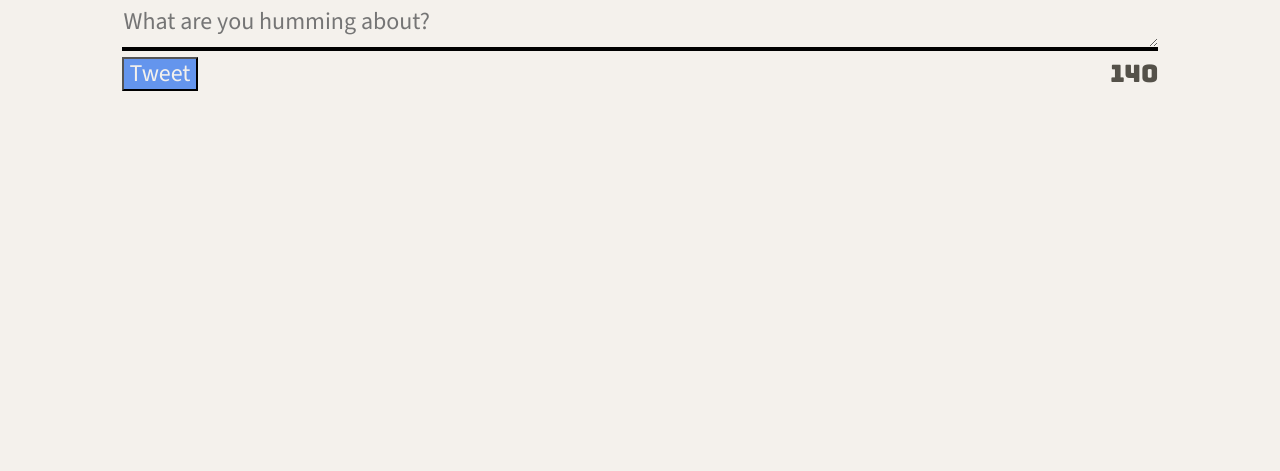
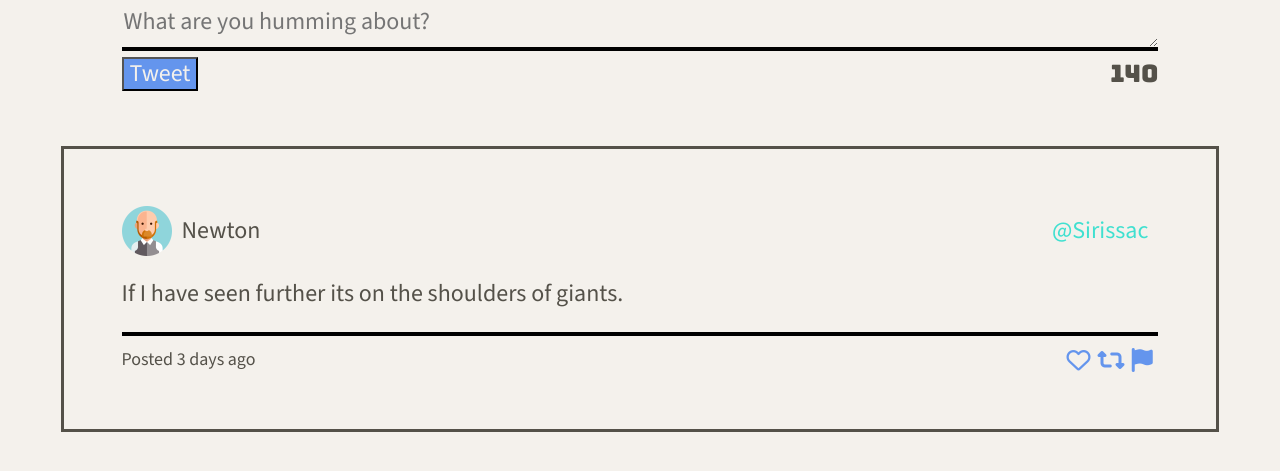
Before and after one commit to JackMac10/tweeter, a website: page public/index.html in a window 1280 px wide. Shown: the part 737-1208 px from the top of the page. Before the commit the page ends 950 px from the top, so only its background shows below. Drawn offline with nearby package versions, Linux system fonts and the light colour scheme.

Commit message:
tweets and tweets stylesheet formatted

```diff
--- a/public/index.html
+++ b/public/index.html
@@ -15,6 +15,7 @@
     <link rel="stylesheet" href="/styles/nav.css" type="text/css" />
     <link rel="stylesheet" href="/styles/header.css" type="text/css" />
     <link rel="stylesheet" href="/styles/new-tweet.css" type="text/css" />
+    <link rel="stylesheet" href="/styles/tweets.css" type="text/css" />
 
     <!-- External JS -->
     <script src="https://ajax.googleapis.com/ajax/libs/jquery/3.4.1/jquery.min.js"></script>
@@ -30,7 +31,7 @@
       <span class="logo">tweeter</span>
       <ul>
         <li>
-          <div class="write-tweet">
+          <div class="nav-message">
             <span><b class="bold-header">Write</b> a new tweet</span>
             <i class="fa-solid fa-angles-down arrow-icon"></i>
           </div>
@@ -39,7 +40,8 @@
     </nav>
 
     <!-- Page-specific (main) content here -->
-    <header>
+
+    <header class="profile">
       <div>
           <img src="/images/profile-hex.png">
       </div>
@@ -54,12 +56,32 @@
         <form id="tweetForm" action="/tweets/" method="POST">
           <label for="tweet-text"></label>
           <textarea name="text" id="tweet-text" placeholder="What are you humming about?"></textarea>
-          <div class="tweet-elements">
+          <div class="tweeting-elements">
             <button type="submit">Tweet</button>
             <output name="counter" class="counter" for="tweet-text">140</output>
           </div>
         </form>
       </section>
+
+      <article class="tweet">
+        <header class="profile-headers">
+          <div class="buds">
+          <img class="tweet-profile-pic" src="/images/old-man-avatar.png" alt="Profile Picture">
+          <span>Newton</span>
+          </div>
+          <span class="username">@Sirissac</span>
+        </header>
+        <p>If I have seen further its on the shoulders of giants.</p>
+        <hr>
+        <footer>
+          <span>Posted 3 days ago</span>
+          <div class="icons">
+            <i class="far fa-heart"></i>
+            <i class="fas fa-retweet"></i>
+            <i class="fas fa-flag"></i>
+          </div>
+        </footer>
+      </article>
     </main>
   </body>
 </html>
--- a/public/styles/header.css
+++ b/public/styles/header.css
@@ -1,4 +1,4 @@
-header {
+.profile {
   height: 400px;
   width: 100%;
   background-color: #ff9d00;
--- a/public/styles/nav.css
+++ b/public/styles/nav.css
@@ -26,7 +26,7 @@ ul {
 }
 
 
-.write-tweet {
+.nav-message {
   font-weight: 300;
   display: flex;
   align-items: center;
--- a/public/styles/new-tweet.css
+++ b/public/styles/new-tweet.css
@@ -4,7 +4,7 @@ width: 100%;
 padding: 5%;
 }
 
-.tweet-elements {
+.tweeting-elements {
   display: flex;
   justify-content: space-between;
   align-items: center;
@@ -25,6 +25,7 @@ textarea {
   width: 100%;
   height: 45px;
   box-sizing: border-box;
+  outline: none;
   border: none;
   border-bottom: 4px solid black;
   background-color: transparent;
--- /dev/null
+++ b/public/styles/tweets.css
@@ -0,0 +1,61 @@
+.tweet {
+  width: 100%;
+  outline-width: 3px;
+  outline-style: solid;
+  background-color: #f4f1ec;
+  padding: 5%;
+}
+
+.tweet:hover {
+  box-shadow: 6px 8px 0px 2px cornflowerblue;
+}
+
+header {
+  display: flex;
+  justify-content: space-between;
+  align-items: center;
+}
+.buds {
+  display: flex;
+  justify-content: space-between;
+  align-items: center;
+  font-weight: 200;
+}
+
+hr {
+  border: 2px solid black;
+}
+
+img.tweet-profile-pic {
+  height: 50px;
+  width: 50px;
+  margin-right: 10px;
+}
+
+.username {
+color: turquoise;
+padding-right: 10px;
+}
+
+footer {
+  width: 100%;
+  display: flex;
+  justify-content: space-between;
+  align-items: center;
+  font-size: 18px;
+}
+
+.icons {
+  width: fit-content;
+  font-size: 24px;
+  display: flex;
+  justify-content: space-between;
+  padding-right: 20px;
+}
+i {
+  padding-right: 10%;
+  color: cornflowerblue;
+}
+i:hover {
+  color: orangered;
+}
```
Also changed, not shown: public/images/old-man-avatar.png (added).
